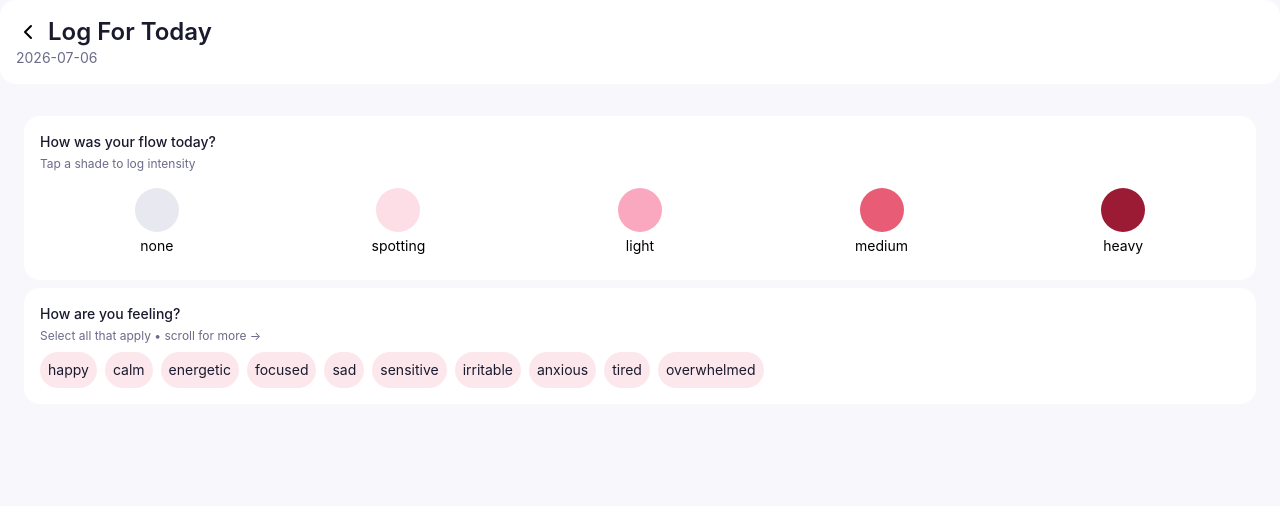
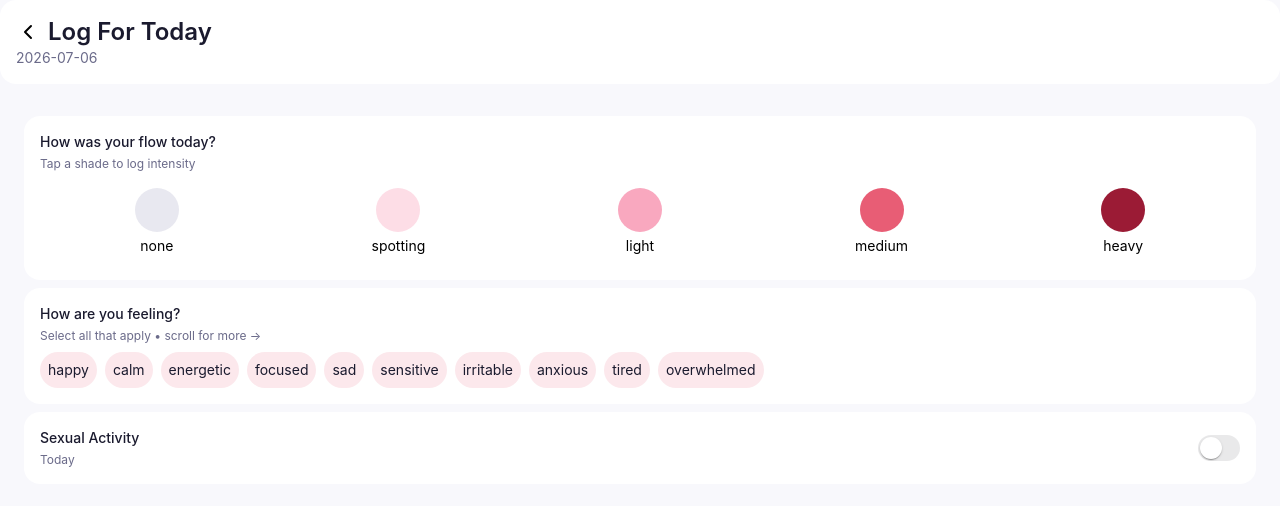
Before and after one commit to DhruvPawar22/bloom, a React (Vite) app in the folder frontend/: page /DailyLog in a window 1280 px wide. Shown: the top 506 px of the page. Built offline with nearby package versions, Linux system fonts and the light colour scheme; no server answers.

Commit message:
sexual picker done

```diff
--- a/frontend/package.json
+++ b/frontend/package.json
@@ -10,6 +10,9 @@
     "preview": "vite preview"
   },
   "dependencies": {
+    "@emotion/react": "^11.14.0",
+    "@emotion/styled": "^11.14.1",
+    "@mui/material": "^9.2.0",
     "axios": "^1.18.0",
     "lucide-react": "^1.18.0",
     "react": "^19.2.6",
--- /dev/null
+++ b/frontend/src/components/IOSSwitch.tsx
@@ -0,0 +1,35 @@
+import { styled } from "@mui/material/styles"
+import Switch, { type SwitchProps } from "@mui/material/Switch"
+
+export const IOSSwitch = styled((props: SwitchProps) => (
+    <Switch focusVisibleClassName=".Mui-focusVisible" disableRipple {...props} />
+))(({ theme }) => ({
+    width: 42,
+    height: 26,
+    padding: 0,
+    "& .MuiSwitch-switchBase": {
+        padding: 0,
+        margin: 2,
+        transitionDuration: "300ms",
+        "&.Mui-checked": {
+            transform: "translateX(16px)",
+            color: "#fff",
+            "& + .MuiSwitch-track": {
+                backgroundColor: "#e85d75",
+                opacity: 1,
+                border: 0,
+            },
+        },
+    },
+    "& .MuiSwitch-thumb": {
+        boxSizing: "border-box",
+        width: 22,
+        height: 22,
+    },
+    "& .MuiSwitch-track": {
+        borderRadius: 26 / 2,
+        backgroundColor: theme.palette.mode === "dark" ? "#39393D" : "#E9E9EA",
+        opacity: 1,
+        transition: theme.transitions.create(["background-color"], { duration: 500 }),
+    },
+}))
--- /dev/null
+++ b/frontend/src/components/SexualPicker.tsx
@@ -0,0 +1,23 @@
+import { IOSSwitch } from "./IOSSwitch"
+
+
+type SexualPickerProps = {
+    value : boolean,
+    onChange : (value:boolean)=>void
+}
+
+export function SexualPicker({value,onChange}:SexualPickerProps)
+{
+    return (
+        <div className="w-full rounded-[16px] bg-white p-4 flex items-center justify-between">
+            <div>
+                <p className="text-sm font-medium text-[#1a1a2e] mb-1">Sexual Activity</p>
+                <p className="text-xs text-[#6b6b8a]">Today</p>
+            </div>
+            <IOSSwitch
+                checked={value}
+                onChange={()=>onChange(!value)}
+            />
+        </div>
+    )
+}
--- a/frontend/src/pages/logging/DailyLogPage.tsx
+++ b/frontend/src/pages/logging/DailyLogPage.tsx
@@ -3,7 +3,7 @@ import { FlowPicker } from "../../components/FlowPicker"
 import { useState } from "react"
 import { type FlowIntensity, type MoodType } from "../../types"
 import { MoodPicker } from "../../components/MoodPicker"
-
+import {SexualPicker} from "../../components/SexualPicker"
 export function DailyLogPage()
 {
     const d = new Date()
@@ -12,8 +12,8 @@ export function DailyLogPage()
     const moodOptions: MoodType[] =   ["happy","calm","energetic","focused","sad","sensitive","irritable","anxious","tired","overwhelmed"]
 
     const [flowIntensity, setFlowIntensity] = useState<FlowIntensity | null>(null)
-
     const [moods, setMoods] = useState<MoodType[]>([])
+    const [sexualActivity,setSexualActivity] = useState(false);
 
     const handleMood = (mood: MoodType) => {
     setMoods(prev =>
@@ -36,6 +36,7 @@ export function DailyLogPage()
             <div className="log_page">
                 <FlowPicker FlowIntensity={flowOptions} value={flowIntensity} onChange={setFlowIntensity} />
                 <MoodPicker moodType={moodOptions} value={moods} onChange={handleMood}/>
+                <SexualPicker value={sexualActivity} onChange={setSexualActivity}/>
             </div>
         </div>
     )
```
Also changed, not shown: 1 other file (tests, documents, lock files or other folders).
